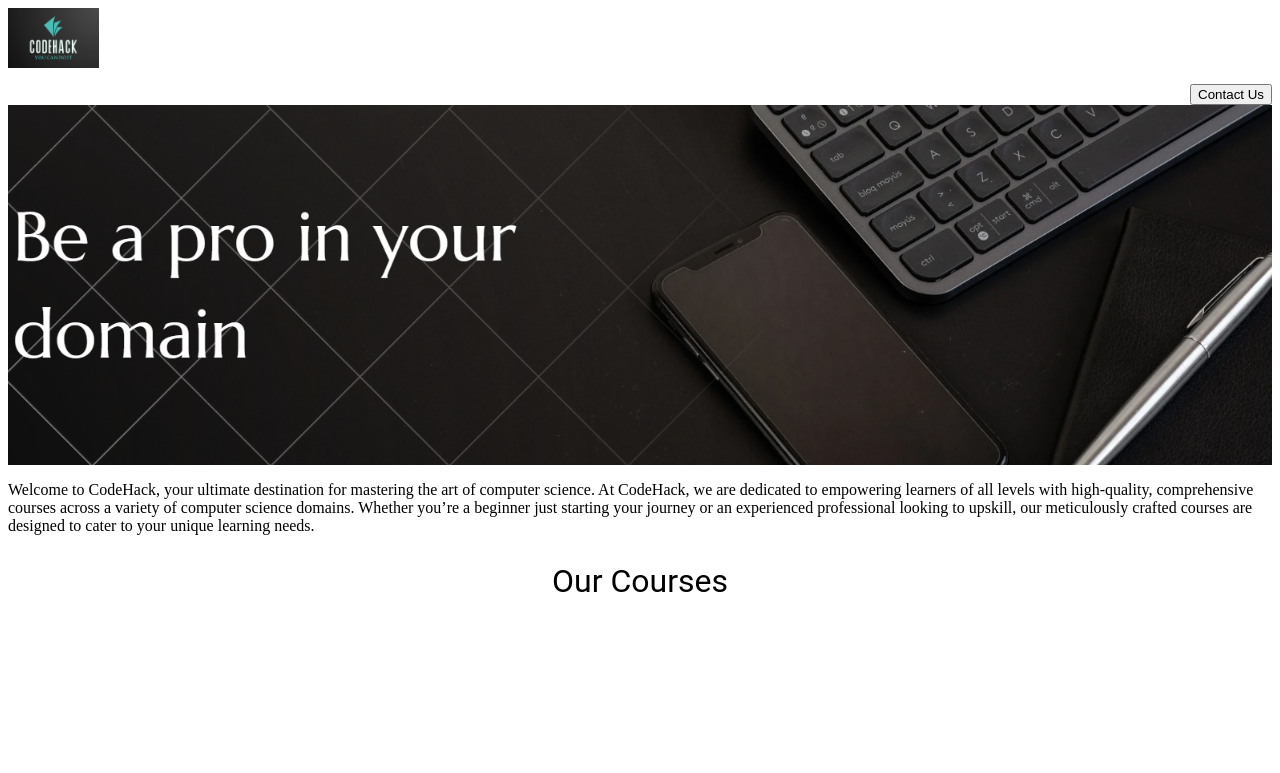
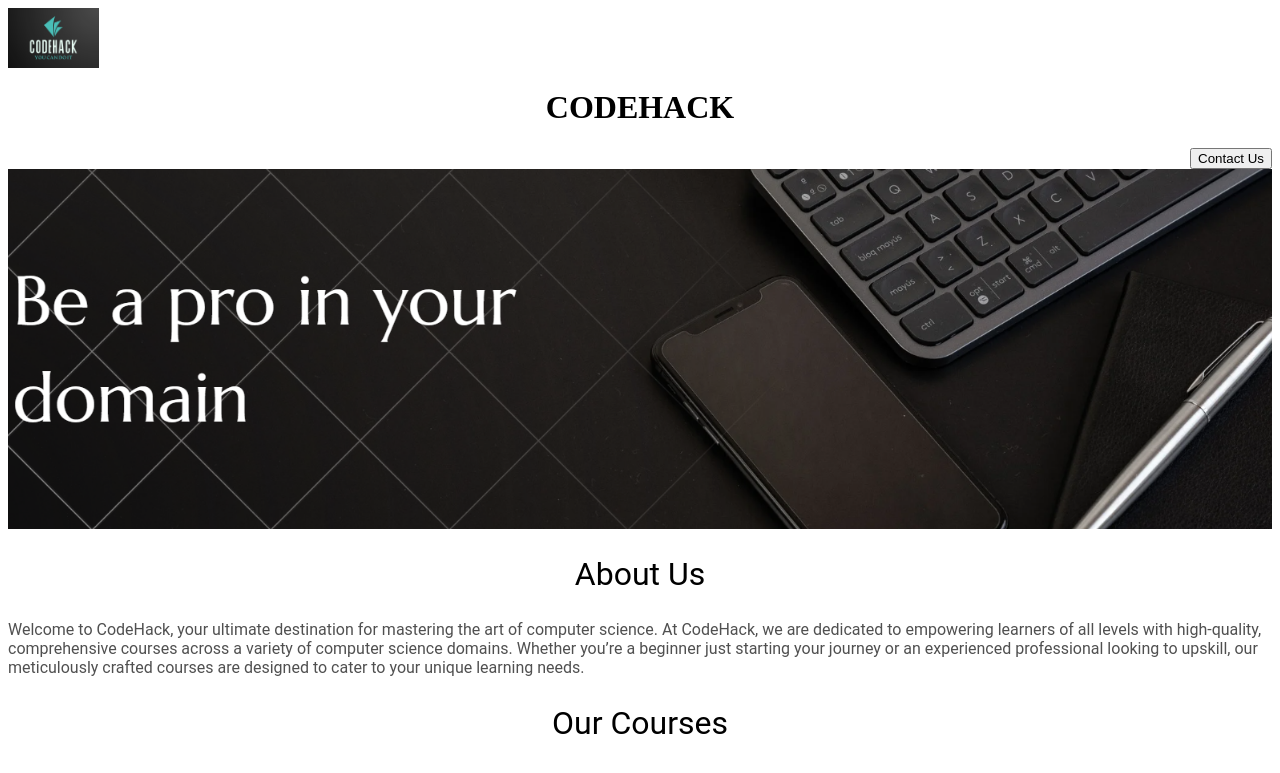
Before and after one commit to Kishor-J-K/web_project, a Flask app: page / in a window 1280 px wide. Shown: the top 773 px of the page. Run offline with Flask 3, Linux system fonts and the light colour scheme.

Commit message:
added styles

```diff
--- a/templates/home.html
+++ b/templates/home.html
@@ -21,6 +21,15 @@
         float:right;
       }
 
+      h1{
+        text-align:center;
+      }
+
+      .bodytext{
+        font-family:roboto;
+        color:rgb(80,80,80);
+      }
+
       h2{
         text-align:center;
         font-size:32px;
@@ -29,17 +38,16 @@
       }
     </style>
   </head>
-  <body><d id="div1">
+  <body>
 
-    <img src="static/logo.png" height=60px, object-fit:cover >
+    <img src="static/logo.png" height=60px>
+    <h1>CODEHACK</h1>
+    <button id="contactus" >Contact Us</button>
 
-   <p>
-    <button id="contactus" >Contact Us</button>
-     </p>
     <img id="banner" src="static/banner.png" height="320" alt="HTML Dog">
+    <h2>About Us</h2>
+    <p class="bodytext">Welcome to CodeHack, your ultimate destination for mastering the art of computer science. At CodeHack, we are dedicated to empowering learners of all levels with high-quality, comprehensive courses across a variety of computer science domains. Whether you’re a beginner just starting your journey or an experienced professional looking to upskill, our meticulously crafted courses are designed to cater to your unique learning needs.</p>
+    <h2>Our Courses</h2>
 
-    <p>Welcome to CodeHack, your ultimate destination for mastering the art of computer science. At CodeHack, we are dedicated to empowering learners of all levels with high-quality, comprehensive courses across a variety of computer science domains. Whether you’re a beginner just starting your journey or an experienced professional looking to upskill, our meticulously crafted courses are designed to cater to your unique learning needs.</p>
-    <h2>Our Courses</h2>
-    </d>
   </body>
 </html>
```
